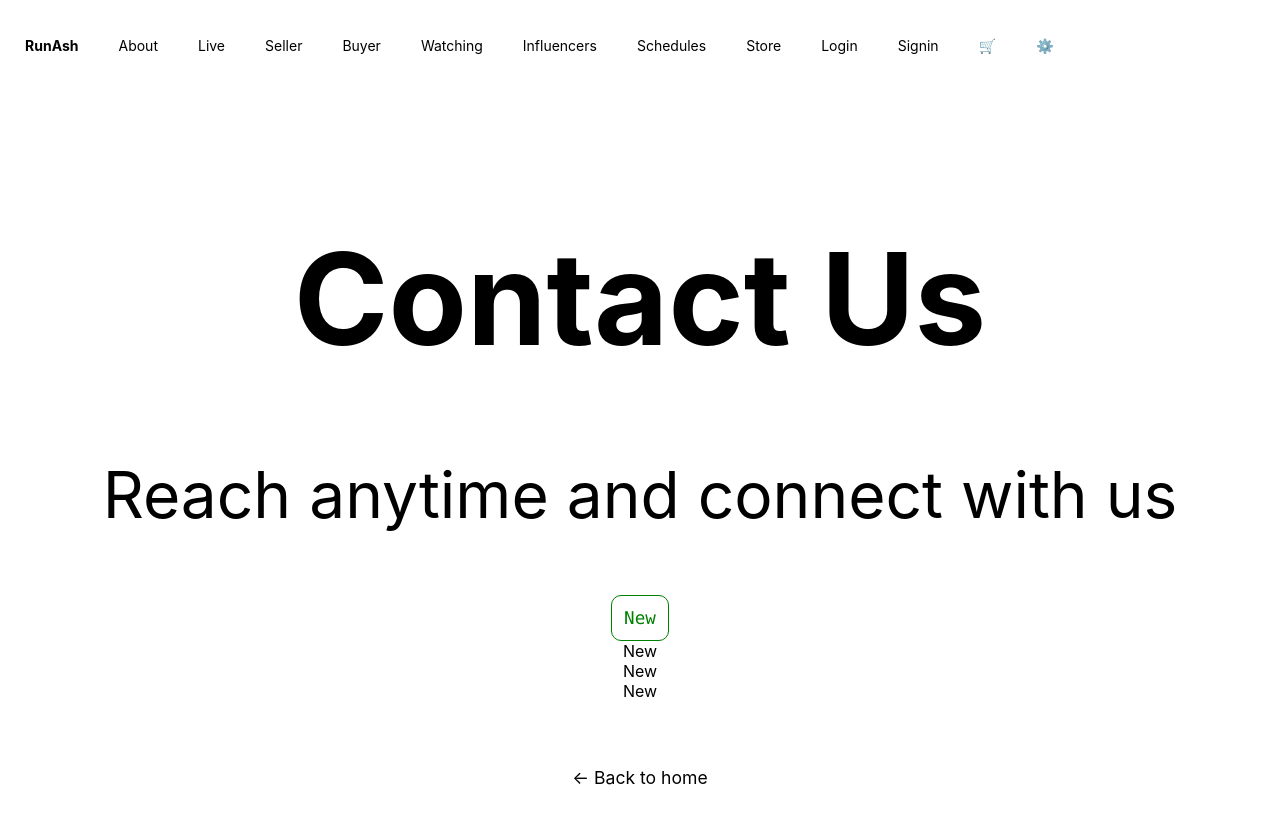
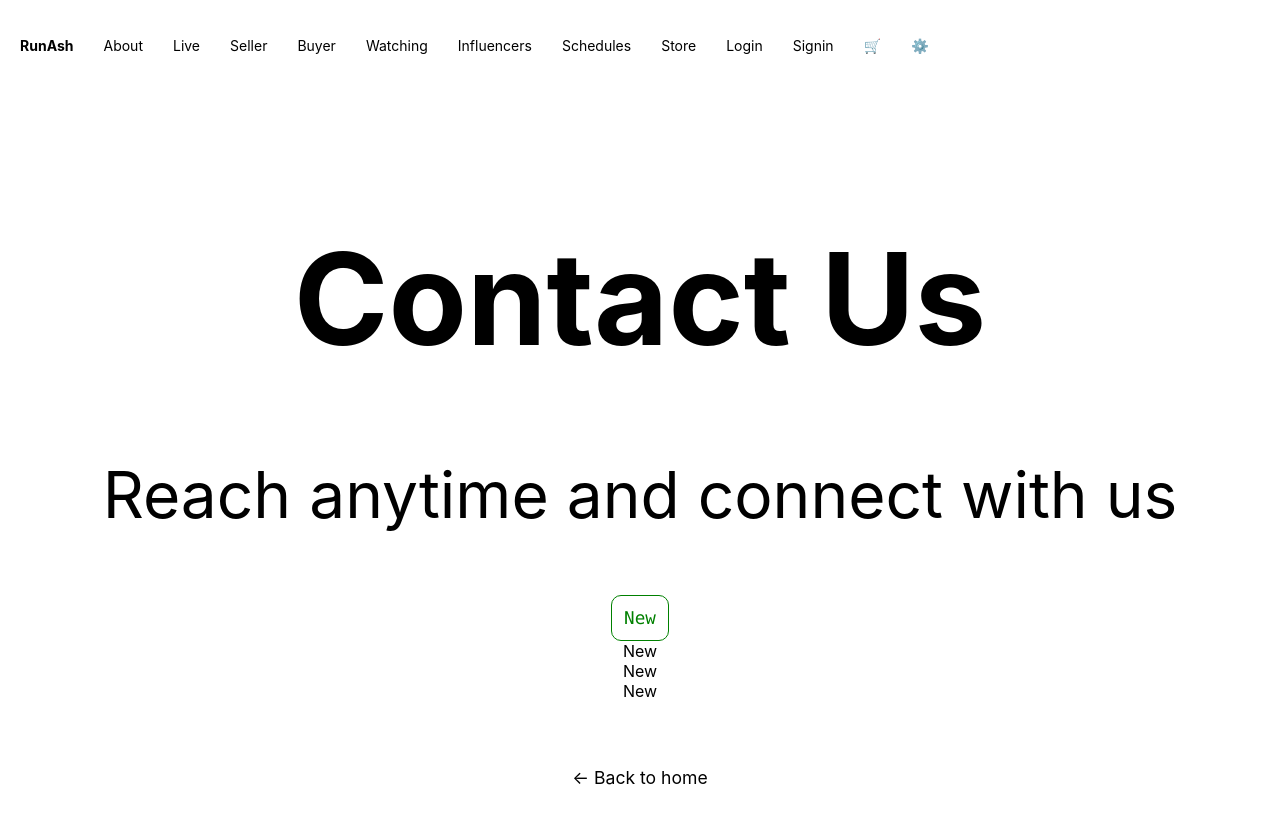
Before and after one commit to rammurmu/next, a Next.js app: page /contact in a window 1280 px wide. Shown: the top 824 px of the page. Built offline with nearby package versions, Linux system fonts and the light colour scheme.

Commit message:
Update Navbar.css

```diff
--- a/components/Navbar.css
+++ b/components/Navbar.css
@@ -41,7 +41,7 @@ li a:hover {
 
 .logo a,
 .main-nav a {
-  padding: 15px 20px;
+  padding: 15px 15px;
   text-transform: uppercase-lowercase;
   text-align: centre;
   display: flex;
```
